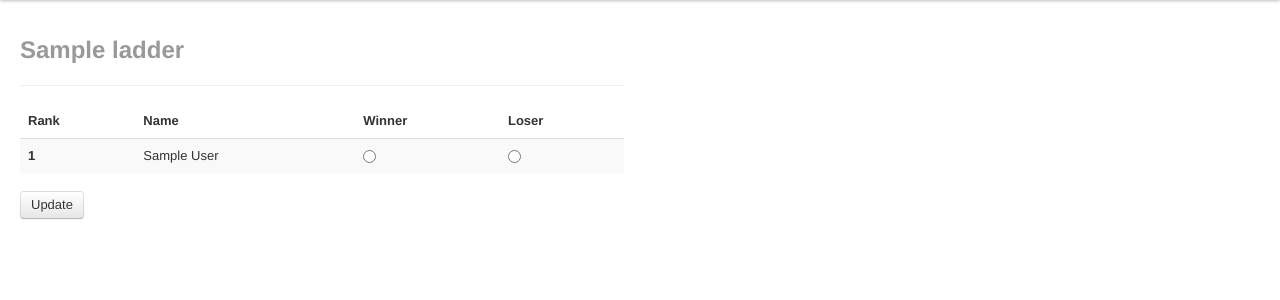
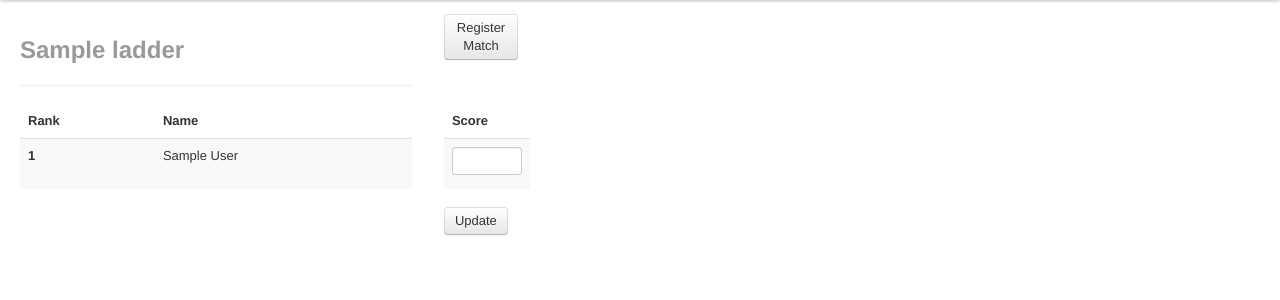
Before and after one commit to garjust/monkeyladder, a Django app: page /ladders/1/ in a window 1280 px wide. Shown: the part 40-340 px from the top of the page. Run offline with Django 3.2, Linux system fonts and the light colour scheme; tables that the repository leaves empty hold one stand-in row (values such as "Sample post"); some libraries are stand-ins or nearby versions.

Commit message:
matches added and model changes

```diff
--- a/monkeyladder/dbdata.py
+++ b/monkeyladder/dc.py
@@ -51,6 +51,9 @@ points_ladder.save()
 other_ladder = Ladder(name='Dota 2 Ladder', rungs=10)
 other_ladder.save()
 
+watcher = Watcher(ladder=points_ladder, user=User.objects.filter(username='random-user'))
+watcher.save()
+
 for user in PONG_USERS:
     ladder_user = Player(ladder=points_ladder, user=User.objects.filter(username=user[0])[0], rank=user[1])
     ladder_user.save()
--- a/monkeyladder/ladders/models.py
+++ b/monkeyladder/ladders/models.py
@@ -8,6 +8,12 @@ class Ladder(models.Model):
     rungs = models.IntegerField()
     is_private = models.BooleanField(default=False)
     created = models.DateTimeField(default=timezone.now())
+
+    def ranking(self):
+        return self.player_set.filter().order_by('rank')
+
+    def matches(self, order='-match_date'):
+        return self.match_set.filter().order_by(order)
 
     def __unicode__(self):
         return self.name
@@ -45,4 +51,4 @@ class MatchPlayer(models.Model):
     score = models.IntegerField()
 
     def __unicode__(self):
-        return "{} scored {}".format(self.player, self.score)
+        return "{} ({})".format(self.player, self.score)
--- a/monkeyladder/ladders/urls.py
+++ b/monkeyladder/ladders/urls.py
@@ -10,4 +10,5 @@ urlpatterns += patterns('ladders.views',
     url(r'^climbing$', 'climbing'),
     url(r'^(?P<ladder_id>\d+)/$', 'ladder'),
     url(r'^(?P<ladder_id>\d+)/update/$', 'update'),
+    url(r'^(?P<ladder_id>\d+)/matches/$', 'matches'),
 )
--- a/monkeyladder/ladders/views.py
+++ b/monkeyladder/ladders/views.py
@@ -6,44 +6,75 @@ from django.template import RequestContext
 from ladders.models import *
 
 def home(request):
-    newest_ladders = Ladder.objects.all().order_by('-created')[:5]
-    return render_to_response('ladders/home.html', {'newest_ladders': newest_ladders, 'navbar_active': 'home'})
+    newest_ladders = Ladder.objects.all().order_by('-created')[:50]
+    return render_to_response(
+        'ladders/home.html',
+        {'newest_ladders': newest_ladders, 'navbar_active': 'home'}
+    )
 
 def watched(request):
-    return render_to_response('ladders/watched.html', {'navbar_active': 'watched'})
+    return render_to_response(
+        'ladders/watched.html',
+        {'navbar_active': 'watched'}
+    )
 
 def climbing(request):
-    return render_to_response('ladders/climbing.html', {'navbar_active': 'climbing'})
+    return render_to_response(
+        'ladders/climbing.html',
+        {'navbar_active': 'climbing'}
+    )
 
 def ladder(request, ladder_id):
     ladder = get_object_or_404(Ladder, pk=ladder_id)
-    players = _get_players(ladder)
-    return render_to_response('ladders/ladder.html', {'ladder': ladder, 'players': players}, context_instance=RequestContext(request))
+    return render_to_response(
+        'ladders/ladder.html',
+        {'ladder': ladder, 'players': ladder.ranking()},
+        context_instance=RequestContext(request)
+    )
 
 def update(request, ladder_id):
     ladder = get_object_or_404(Ladder, pk=ladder_id)
-    players = _get_players(ladder)
+    players = ladder.ranking()
+    match_players = []
     try:
-        winner = ladder.player_set.get(pk=int(request.POST['winner']))
-        loser = ladder.player_set.get(pk=int(request.POST['loser']))
-    except KeyError, Player.DoesNotExist:
-        return render_to_response(
-            'ladders/ladder.html',
-            {'ladder': ladder, 'players': players, 'error_message': "Must select a winner and loser"},
-            context_instance=RequestContext(request)
-        )
-    else:
-        if winner.id == loser.id:
-            return render_to_response(
-                'ladders/ladder.html',
-                {'ladder': ladder, 'players': players, 'error_message': "One person cannot win and lose a game at the same time"},
-                context_instance=RequestContext(request)
-            )
-        _adjust_rankings(players, winner, loser)
+        for player in players:
+            player_score = request.POST['match-entry-player-{}-score'.format(player.id)]
+            if len(player_score) > 0:
+                match_players.append((player, int(player_score)))
+    except ValueError:
+        return _update_error(request, ladder, players, "Scores must be positive integers")
+    return _handle_update(request, ladder, players, match_players)
+
+def matches(request, ladder_id):
+    ladder = get_object_or_404(Ladder, pk=ladder_id)
+    matches = ladder.matches()
+    return render_to_response(
+        'ladders/matches.html',
+        {'ladder': ladder, 'matches': matches}
+    )
+
+def _handle_update(request, ladder, players, match_players):
+    for match_player in match_players:
+        if match_player[1] < 0:
+            return _update_error(request, ladder, players, "Scores must be positive integers")
+    if len(match_players) != 2:
+        return _update_error(request, ladder, players, "Only two players per match")
+    match = Match(ladder=ladder)
+    match.save()
+    for match_player in match_players:
+        match_player = MatchPlayer(match=match, player=match_player[0], score=match_player[1])
+        match_player.save()
+    return _update_error(request, ladder, players, '{}//{}'.format(match, match_players))
+    #_adjust_rankings(players, winner, loser)
     return HttpResponseRedirect(reverse('ladders.views.ladder', args=(ladder.id,)))
 
-def _get_players(ladder):
-    return ladder.player_set.filter().order_by('rank')
+
+def _update_error(request, ladder, players, error_message="Unexpected error posting match"):
+    return render_to_response(
+        'ladders/ladder.html',
+        {'ladder': ladder, 'players': players, 'error_message': error_message},
+        context_instance=RequestContext(request)
+    )
 
 def _adjust_rankings(players, winner, loser):
     rank_diff = winner.rank - loser.rank
--- a/monkeyladder/templates/ladders/ladder.html
+++ b/monkeyladder/templates/ladders/ladder.html
@@ -3,42 +3,81 @@
 <head>
     <title>Monkeyladder | {{ ladder.name }}</title>
     {% include "ladders/bootstrap_links.html" %}
+    <script type="text/javascript">
+        function unhide_player_update(id) {
+            element = document.getElementById(id)
+            if (element.style.display == "none") {
+                element.style.display = "block"
+            } else {
+                element.style.display = "none"
+            }
+        }
+    </script>
+    <style type="text/css">
+        .ladder-rank-table-row {
+            height: 50px;
+            text-align: center;
+        }
+
+        #update_match {
+            margin: 0px auto 0px auto;
+            text-align: center;
+            vertical-align: middle;
+        }
+
+        .match-entry {
+           /* display: none; */
+        }
+    </style>
 </head>
 <body>
 {% include "ladders/navbar.html" %}
 <div class="container-fluid">
     <div class="row-fluid">
         <br /><br /><br />
+        {% if error_message %}<div>{{ error_message }}</div>{% endif %}
     </div>
     <div class="row-fluid">
-        <div class="span6 page-header muted">
+        <div class="span4 page-header muted">
             <h2>{{ ladder.name }}</h2>
+        </div>
+        <div class="span1 match-entry">
+            <button class="btn btn-medium">Register Match</button>
         </div>
     </div>
     <div class="row-fluid">
-        <div class="span6">
-            {% if error_message %}<div class="error"><strong>{{ error_message }}</strong></div>{% endif %}
-            <form class="form-horizontal" action="/ladders/{{ ladder.id }}/update/" method="post">{% csrf_token %}
-                <fieldset>
+        <div class="span4">
             <table class="table table-striped">
                 <thead>
                     <th>Rank</th>
                     <th>Name</th>
-                            <th>Winner</th>
-                            <th>Loser</th>
                 </thead>
                 <tbody>
                 {% for player in players %}
-                            <tr>
+                    <tr class="ladder-rank-table-row">
                         <td><strong>{{ player.rank }}</strong></td>
                         <td>{{ player.user.get_full_name }}</td>
-                                <td><input type="radio" name="winner" id="winner" value="{{ player.id }}"/></td>
-                                <td><input type="radio" name="loser" id="loser" value="{{ player.id }}"/></td>
                     </tr>
                 {% endfor %}
                 </tbody>
             </table>
-                </fieldset>
+        </div>
+        <div class="span1 match-entry">
+            <form class="form-horizontal" action="/ladders/{{ ladder.id }}/update/" method="post">{% csrf_token %}
+                <table class="table table-striped">
+                    <thead>
+                        <th>Score</th>
+                    </thead>
+                    <tbody>
+                    {% for player in players %}
+                        <tr class="ladder-rank-table-row">
+                            <td class="match-entry" id="match-entry-player-{{ player.id }}">
+                                <input type="text" class="input-mini" name="match-entry-player-{{ player.id }}-score"/>
+                            </td>
+                        </tr>
+                    {% endfor %}
+                    </tbody>
+                </table>
                 <input class="btn btn-medium" type="submit" value="Update" />
             </form>
         </div>
```
Also changed, not shown: monkeyladder/templates/ladders/matches.html (added, +61 -0 lines). Lines whose indentation alone changed are shown as unchanged.
